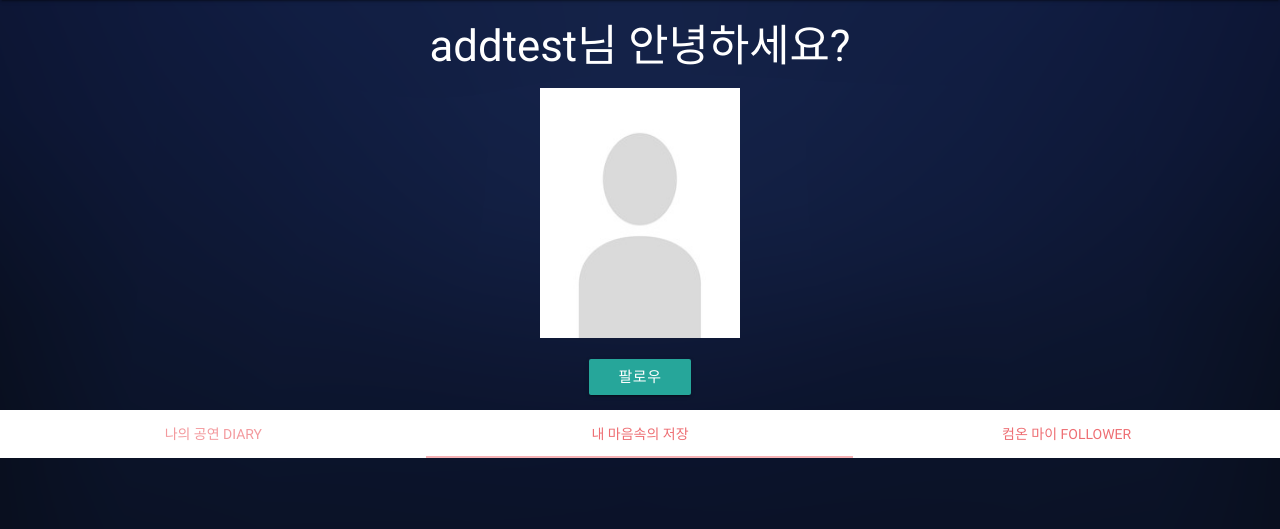
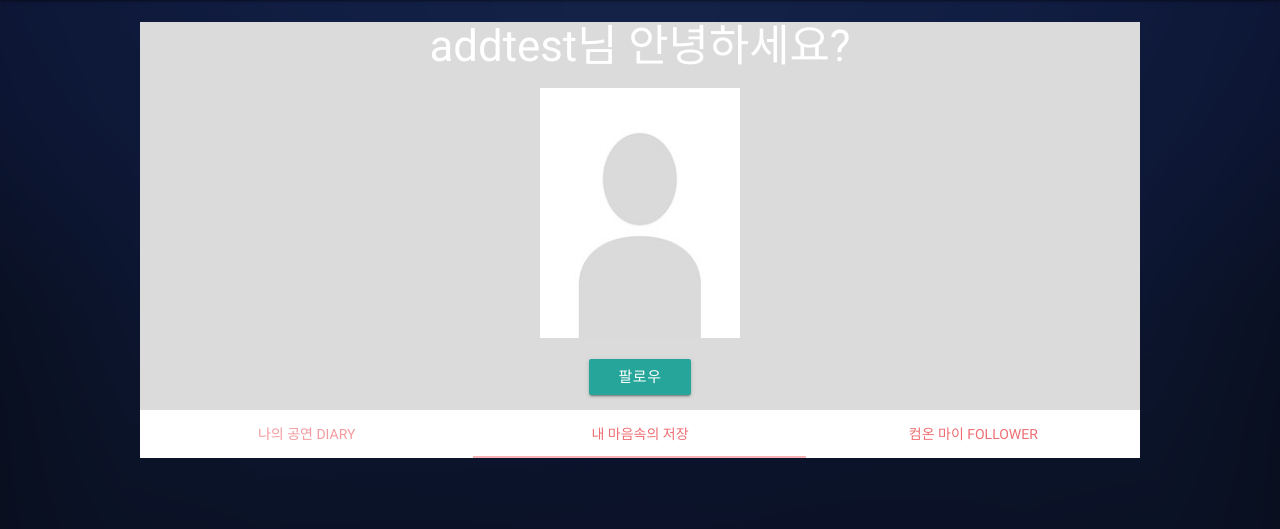
Before and after one commit to youheesung/trumpcard, a Django app: a page that uses accounts/templates/accounts/profile.html in a window 1280 px wide. Shown: the part 64-593 px from the top of the page. Run offline with Django 3.2, Linux system fonts and the light colour scheme; data comes from the database, SQL or seed files in the repository; both versions use the stored data as it was after the commit.

Commit message:
마감가즈아!

```diff
--- a/accounts/templates/accounts/profile.html
+++ b/accounts/templates/accounts/profile.html
@@ -2,7 +2,7 @@
 
 {% block accounts %}
 
-  <div style="text-align:center" class="profile_top">
+  <div class="row" style="width:1000px; margin: 0 auto; background: #DBDBDB; text-align:center;">
     <h3>{{ profile.user }}님 안녕하세요?</h3>
 
      {% if profile.is_groupuser %}
@@ -16,9 +16,10 @@
      <p>
      {% if request.user.profile == profile %}
        <a href="{% url 'accounts:profile_update' request.user.username %}" class="btn"> 프로필 수정할래요 </a>
+     </p>
 
        <p> {{ profile.recommand_t|default:"몰라용, 더 알고 싶으세요??"}}</p>
-      <p> 좋아하는 극은 {{ profile.liebe_t|default:"아직 없어용 "}}</p>
+      <p style="margin: 0; padding: 10px;"> 좋아하는 극은 {{ profile.liebe_t|default:"아직 없어용 "}}</p>
 
        {% else %}
         <a href="{% url 'accounts:follow' profile.user.pk %}" id="follow_button">
@@ -39,49 +40,96 @@
           });
         </script>
       {% endif %}
-      </p>
     </div>
-
-<div class="row">
+<div class="row" style="width:1000px; background: #EDEDED;">
     <div class="col s12">
-      <ul class="tabs">
+      <ul class="tabs" style="background: white;">
         <li class="tab col s4 "><a href="#test1">나의 공연 diary </a></li>
         <li class="tab col s4 "><a class="active" href="#test2"> 내 마음속의 저장 </a></li>
         <li class="tab col s4 "><a class="active" href="#test3"> 컴온 마이 follower </a></li>
       </ul>
     </div>
 
-      <div id="test1" class="col s12" style="text-align:center">
-      내가 쓴 리뷰다
+      <div id="test1" class="col s12" style="text-align:center; width: 70%; margin: auto 150px;">
+        <div>
+         <br>
+         <!--ㄹ뷰 부분 -->
+         <p> 당신의 태그는 ??</p>
+        {% for a in review_user %} <div class="chip">{{ a.name }}
+        </div>
+        {% empty %} 태그가 없습니다.
+      {% endfor %}
+        </div>
+
       {% for t in review_profile %}
       <div class="card horizontal">
-      <div class="card-stacked">
+      <div class="card-stacked" style="background:white;">
         <div class="card-content" style="color:black;">
-        <p><h3>{{ t.title|safe }}</h3></p>
-        <p>{{t.content|safe}}</p>
+          <p style="text-align: left;">{{ t.play }}</p>
+          <p><h3>{{ t.title|safe }}</h3></p>
+          <p>{{t.content|safe}}</p>
+          {%for i in t.tag.all%}
+          <div class="chip">
+            {{ i.name }}
+          </div>
+          {% endfor%}
         </div>
       </div>
     </div>
     {% endfor%}
 
-      <!--<a href="{% url 'search:review' profile.user.pk %}" class="btn">공연 다이어리</a>-->
+</div>
 
-      <p> 나는 태그를 이렇게 달앗음 글자 순??!!{% for a in review_user %}{{a.name}}{% empty %}태그가 없습니다. {% endfor %}</p>
+  <div id="test2" class="col s12" style="display: none; width: 80%; margin: auto 100px;">
+      <br>
+        내 마음 속에 저장
 
-    </div>
-
-     <div id="test2" class="col s12" style="text-align:center">
-      <p>
       <div class="row">
       {% for i in play_to_my_heart %}
-
-        <div class="to_my">
+        <div class="to_my" style="display: inline-block;">
           <div class="card">
             <div class="card-image">
-               <a href="{% url 'search:detail' i.playid %}"><img style="width:200px; height: 250px;" src="{{ i.poster }}" alt="" class="to_my_heart" /></a>
-              <span class="card-title" style="font-color:white">{{ i.title }}</span>
+               <a href="{% url 'search:detail' i.playid %}"><img style="width:250px; height: 300px;" src="{{ i.poster }}" alt="" class="to_my_heart" /></a>
             </div>
-            <div class="card-content">{{ i.title }}
+            <div class="card-content" style="background: #333c4d; width:200px; height:150px;">{{ i.name }}
+              <div class="card-action">
+                <div class="star_box">
+                <i class="material-icons first star {{ a.name }}">star_border</i>
+                <i class="material-icons star {{ a.name }}">star_border</i>
+                <i class="material-icons star {{ a.name }}">star_border</i>
+                <i class="material-icons star {{ a.name }}">star_border</i>
+                <i class="material-icons star {{ a.name }}">star_border</i>
+                <span><h5 style="display: inline-block;">{{ i.rate }}</h5></span>
+                </div>
+              </div>
+            </div>
+            <script type="text/javascript">
+                var rate = "{{ i.rate }}";
+                var star = document.getElementsByClassName("star {{ i.name }}");
+                for(var i=0; i<parseInt(rate); i++) {
+                  star[i].innerHTML = "star";
+                }
+                if((rate%1) >= 0.5){
+                  star[i].innerHTML = "star_half";
+                }
+            </script>
+          </div>
+        </div>
+        {% endfor %}
+    </div>
+  </div>
+
+     <div id="test3" class="col s12" style="display:none; width: 80%; margin: auto 100px;">
+      <div class="row">
+      <p>다른 사람은 이런 연극을 보는구나!!
+     {% for i in follower_review %}
+      <div class="to_my" style="display: inline-block;">
+          <div class="card">
+            <div class="card-image">
+               <a href="{% url 'search:detail' i.play.playid %}"><img style="width:200px; height: 250px;" src="{{ i.play.poster }}" alt="" class="to_my_heart" /></a>
+              <span class="card-title" style="font-color:black">{{i.play.title}}</span>
+            </div>
+            <div class="card-content">{{ i.play.rate }}
             </div>
             <div class="card-action">
               <a href="#">자세히 보기 </a>
@@ -89,20 +137,6 @@
           </div>
         </div>
         {% endfor %}
-        </p>
-      </div>
-
-
-
-
-     <div id="test3" class="col s12" style="text-align:center">
-      <p>너가 팔로우 한 사람이 본 연극임  ㅋㅋㅋㅋ 참고 하삼
-     {% for i in follower_review %}
-     <a href="{% url 'search:detail' i.play.playid %}">
-     <img style="width:100; height: 150px;" src="{{ i.play.poster }}" alt=""/></a>{% endfor %}
-      </p>
-    </div>
-
-
-  {% endif %}
+        </div>
+{% endif %}
 {% endblock %}
--- a/accounts/views.py
+++ b/accounts/views.py
@@ -67,6 +67,7 @@ def profile_detail(request, username):
     play_to_my_heart = play.filter(to_my_heart__username=username)
 
     review_user = Review.objects.filter(author_id=request.user.pk)
+
 
     tag_user = set()
     for a in review_user:
--- a/search/templates/detail.html
+++ b/search/templates/detail.html
@@ -3,7 +3,7 @@
 {% block search %}
 
 <div class ="poster_img"style="text-align:left;">
-  <img src="{{ play.poster }}" style="width: 100%; height: 120%">
+  <img src="{{ play.poster }}" style="width: 350px; height: 400px;">
 </div>
 <div class="play_infor" style="text-align:left">
  <div class="row">
--- a/search/views.py
+++ b/search/views.py
@@ -25,10 +25,10 @@ def counter(a, b, c):
 
 def search(request):
     box = Play.objects.order_by('grade')
-    rate = Play.objects.order_by('rate')
+    rate = Play.objects.order_by('-rate')
     play = Play.objects.all()
 
-    ## 리뷰 순으로 뽑아내기
+    ## 리뷰의 갯수 순으로 뽑아내기
     review_count_b = []
     review_count = {}
     for j in play:
@@ -42,6 +42,7 @@ def search(request):
     for v in count:
         counted.append(v[0])
     print_review_count = counted[0:11]
+    ## count의 수로 나눈다??
 
     ## 별점 순으로 뽑아내기
     review_rate = []
@@ -51,7 +52,6 @@ def search(request):
 
     ctx = {
         'rate': print_rate,
-
         'box': box,
         'review_count': print_review_count,
     }
--- a/theatre/settings/__init__.py
+++ b/theatre/settings/__init__.py
@@ -1 +1 @@
-from common import *
+from .common import *
--- a/theatre/settings/common.py
+++ b/theatre/settings/common.py
@@ -13,8 +13,8 @@ https://docs.djangoproject.com/en/2.0/ref/settings/
 import os
 
 # Build paths inside the project like this: os.path.join(BASE_DIR, ...)
-BASE_DIR = os.path.dirname(os.path.dirname(os.path.abspath(__file__)))
-
+PROJECT_DIR = os.path.dirname(os.path.dirname(os.path.abspath(__file__)))
+BASE_DIR = os.path.dirname(PROJECT_DIR)
 
 # Quick-start development settings - unsuitable for production
 # See https://docs.djangoproject.com/en/2.0/howto/deployment/checklist/
@@ -123,7 +123,7 @@ USE_TZ = True
 # https://docs.djangoproject.com/en/2.0/howto/static-files/
 
 STATIC_URL = '/static/'
-STATIC_ROOT = 'static'
+STATIC_ROOT = os.path.join(BASE_DIR,'static')
 STATICFILES_DIRS = [
     os.path.join(BASE_DIR, 'theatre', 'static'),
 ]
--- a/theatre/static/css/theatre.css
+++ b/theatre/static/css/theatre.css
@@ -112,15 +112,6 @@
       margin: 0 auto;
     }
 
-    .profile_top {
-      display: inline-block;
-      width: 100%;
-      height: 70%;
-
-    }
-    .to_my {
-      display: inline-block;
-    }
     .recommend {
       display: inline-block;
     }
@@ -138,6 +129,4 @@
     #sign {
       display: block;
       text-align: center;
-
-
     }
```
Also changed, not shown: search/templates/search.html (+36 -10 lines), db.sqlite3.
